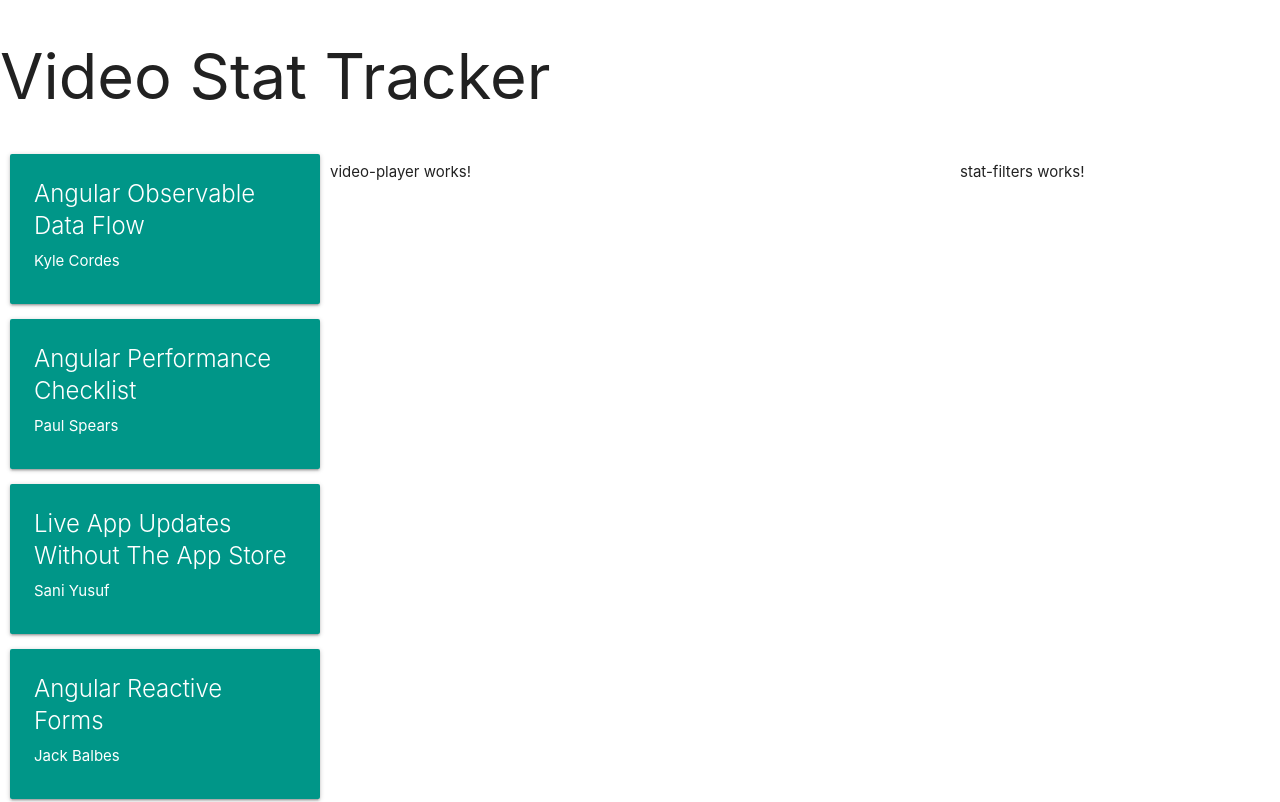
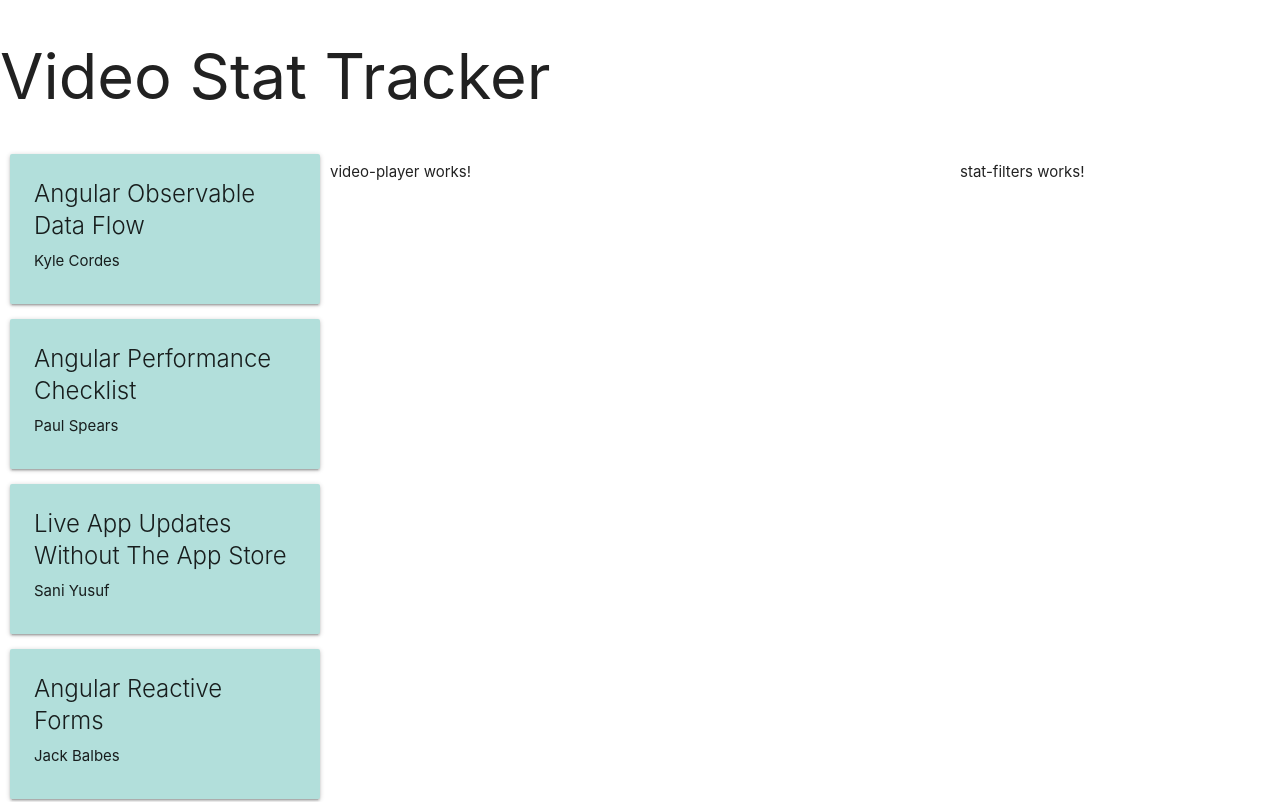
Before and after one commit to johnrbaur/abc-20200811, an Angular app: page /dashboard in a window 1280 px wide. Shown: the top 802 px of the page. Built offline with nearby package versions, Linux system fonts and the light colour scheme.

Commit message:
Select highlighted video

```diff
--- a/src/app/dashboard/video-list/video-list.component.css
+++ b/src/app/dashboard/video-list/video-list.component.css
@@ -1,4 +1,7 @@
 .card {
-  color: white;
   height: 150px;
 }
+
+.teal:not(.lighten-4) {
+  color: white;
+}
--- a/src/app/dashboard/video-list/video-list.component.html
+++ b/src/app/dashboard/video-list/video-list.component.html
@@ -1,4 +1,8 @@
-<div class="card teal" *ngFor="let video of videoList">
+<div class="card teal"
+  *ngFor="let video of videoList"
+  (click)="selectVideo(video.id)"
+  [class.lighten-4]="video.id !== selectedVideoId"
+>
   <div class="card-content">
     <span class="card-title">{{ video.title }}</span>
     <p>{{ video.author }}</p>
--- a/src/app/dashboard/video-list/video-list.component.ts
+++ b/src/app/dashboard/video-list/video-list.component.ts
@@ -75,8 +75,13 @@ export class VideoListComponent implements OnInit {
       ],
     },
   ];
+  selectedVideoId?: string;
 
   constructor() {}
 
   ngOnInit(): void {}
+
+  selectVideo(id: string): void {
+    this.selectedVideoId = id;
+  }
 }
```
